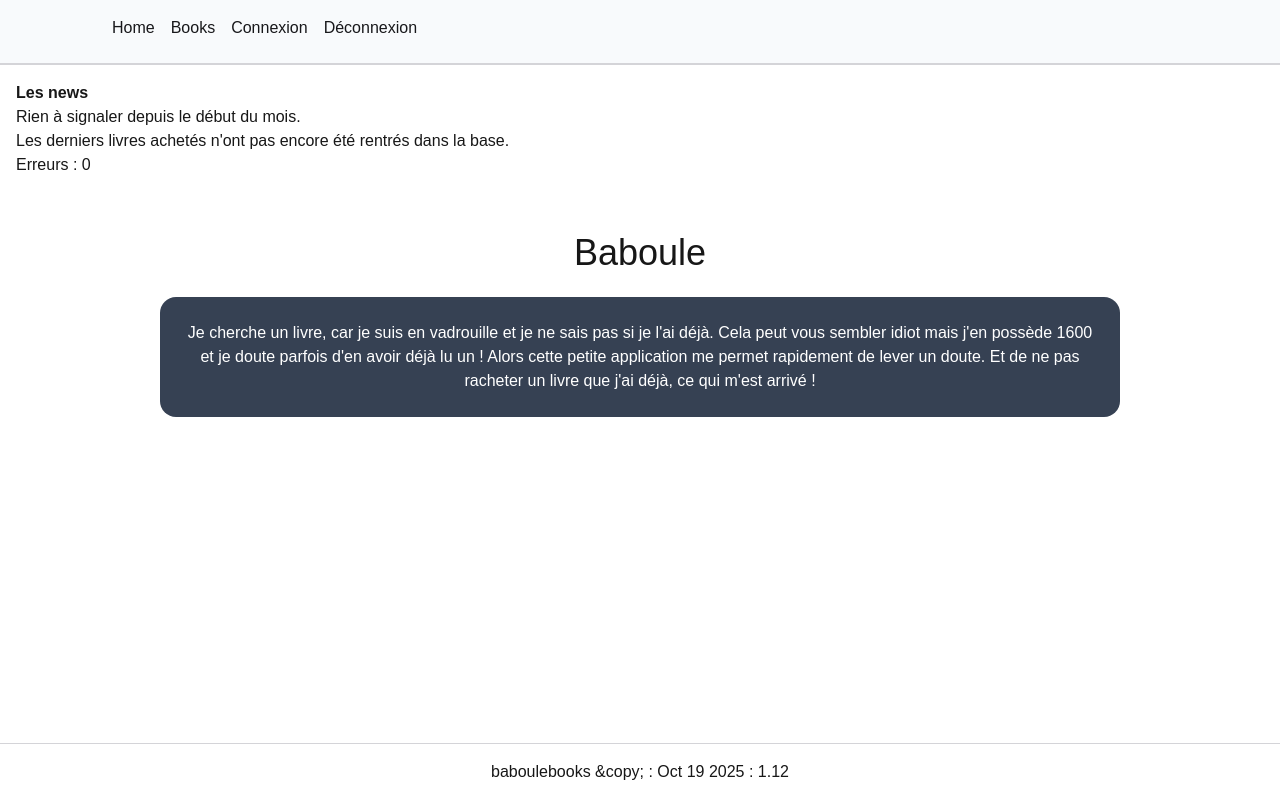
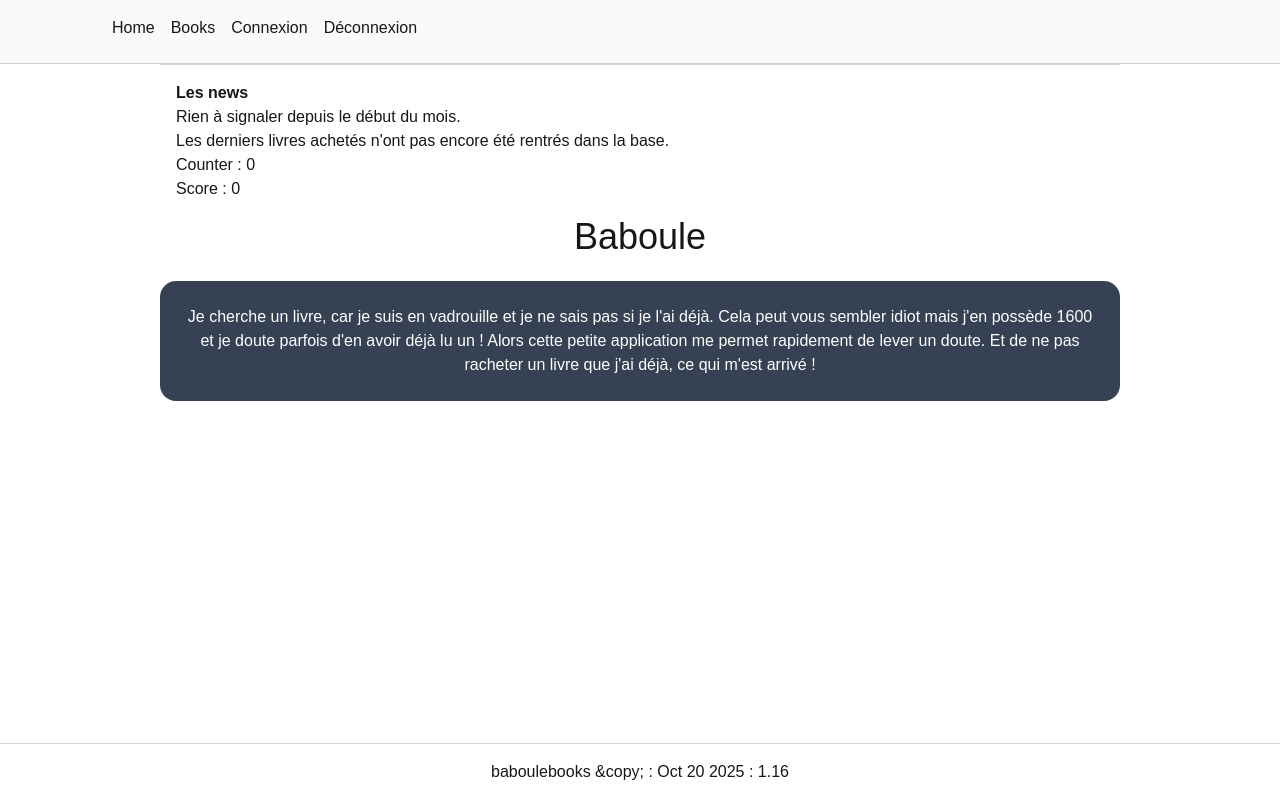
Before and after one commit to yves40/baboulebooksweb, a Next.js app in the folder babweb/: page / in a window 1280 px wide. Built offline with nearby package versions, Linux system fonts and the light colour scheme.

Commit message:
Heavy work on contexts and middleware. Change header logic

```diff
--- a/babweb/src/app/appContext.jsx
+++ b/babweb/src/app/appContext.jsx
@@ -5,37 +5,28 @@
 */
 "use client"
 
-import { createContext, useContext, useState, useEffect } from "react";
+import { createContext, useContext, useState, useEffect, useRef } from "react";
 
 export const AppContext =createContext();
 console.log(`AppContext triggered`);
 
 export function AppProvider({children}) {
 
-  const version = 'baboulebooks &copy; : Oct 19 2025 : 1.12';
-  const [AppInfo, setAppInfo] = useState( {
-    homeVisits: 0,
-    Errors404: 0
-  })
-
-  useEffect( () => {
-    console.log(`useEffect() in AppContext with errors set to : ${AppInfo.Errors404}`);
-  }, []);
+  const version = 'baboulebooks &copy; : Oct 20 2025 : 1.16';
+  const errors = useRef(0);
 
   function incErrors404() {
-    const newAppInfo = {...AppInfo};
-    newAppInfo.Errors404++;
-    setAppInfo(newAppInfo);
+    errors.current += 1;
   }
   function getVersion() {
     return version;
   }
   function getErrors404() {
-    return AppInfo.Errors404;
+    return errors.current;
   }
 
   return (
-    <AppContext.Provider value={{AppInfo, incErrors404, getVersion, getErrors404}}>
+    <AppContext.Provider value={{incErrors404, getVersion, getErrors404}}>
       {children}
     </AppContext.Provider>
   )
--- a/babweb/src/app/error.jsx
+++ b/babweb/src/app/error.jsx
@@ -1,13 +1,8 @@
 "use client"
 
 import Link from "next/link"
-import { useContext } from "react";
-import { AppContext } from "./appContext";
 
 export default function error() {
-
-  const appctx = useContext(AppContext);
-  appctx.incErrors404();
 
   return (
     <div className=" pt-44 text-center">
--- a/babweb/src/app/globals.css
+++ b/babweb/src/app/globals.css
@@ -50,7 +50,7 @@ body {
   @apply text-right bg-white p-4 border-t border-t-zinc-300;
 }
 .page__container {
-  @apply  mx-auto my-10 text-center w-[30rem]
+  @apply  mx-auto text-center w-[30rem]
       sm:w-[40rem]
       md:w-[50rem]
       lg:w-[60rem];
--- a/babweb/src/app/layout.jsx
+++ b/babweb/src/app/layout.jsx
@@ -31,7 +31,6 @@ export default function RootLayout({ children }) {
       <body className="body__container">
         <Providers>
           <Navbar></Navbar>
-          <Header></Header>
           <main className="page__container">
             {children}
           </main>
--- a/babweb/src/app/not-found.jsx
+++ b/babweb/src/app/not-found.jsx
@@ -6,17 +6,17 @@ import { useContext } from "react";
 
 export default function notfound() {
 
-  const { incErrors404 } = useContext(AppContext);
-  // console.log(`******************** ${Errors404}`);
+  const appctx = useContext(AppContext);
+  appctx.incErrors404();
 
   return (
-    <div>
+    <div className="header">
         <h1 className=" text-4xl mb-4">404 - Not found</h1>
         <p className="mb-2 text-red-500 ">La page demandée n'a pas été trouvée</p>
         <p className="my-4 text-gray-700 px-8">Contactez l'administrateur au 06.88.33.55.66<br/>
           Il est très disponible et s'efforcera de résoudre ce problème dans les meilleurs délais.
           En dépit de son immense charge de travail pour développer cette application.
-          Si en dépit de ses efforts le délai contractuel de résolution ( 12H )n'était pas respecté
+          Si en dépit de ses efforts le délai contractuel de résolution ( 12H ) n'était pas respecté
           vous pouver signaler cette anomalie et demander des indemnisations conséquentes en
           envoyant un mail à : poubelle.delespace@blackhole.com
         </p>
--- a/babweb/src/app/page.jsx
+++ b/babweb/src/app/page.jsx
@@ -1,8 +1,10 @@
 import Image from "next/image";
+import Header from "@/components/Header";
 
 export default function Home() {
   return (
     <div>
+        <Header></Header>
         <h1 className="text-4xl mb-6">Baboule</h1>
         <p className=" p-6 text-white bg-gray-700  border-0 rounded-2xl">
           Je cherche un livre, car je suis en vadrouille et je ne sais pas si je l'ai déjà.
--- a/babweb/src/components/Footer.jsx
+++ b/babweb/src/components/Footer.jsx
@@ -9,8 +9,6 @@ import { AppContext } from "@/app/appContext"
 function Footer() {
 
   const appctx = useContext(AppContext);
-  const errors = appctx.getErrors404();
-
   return (
     <footer className="footer">
       <Link href="#">{`${appctx.getVersion()}`}</Link>
--- a/babweb/src/components/Header.jsx
+++ b/babweb/src/components/Header.jsx
@@ -1,13 +1,29 @@
 "use client"
 
-import { useContext } from "react"
+import { useContext, useEffect, useRef, useState } from "react"
 import { AppContext } from "@/app/appContext"
 
 
 function Header() {
 
   const appctx = useContext(AppContext);
-  const errors = appctx.getErrors404();
+  let errors = appctx.getErrors404();
+  const counter = useRef(0);
+  const [score, setScore] = useState(0);
+
+
+  useEffect(() => {
+        const timeID = setInterval(() => {
+          counter.current += 1;
+          console.log((counter.current));
+          setScore(score + 1);
+        }, 1000);
+        return cleanup(timeID);
+      }, []);
+
+  function cleanup(td) {
+    clearInterval(td);
+  }
 
   return (
     <header className="header">
@@ -15,7 +31,8 @@ function Header() {
         <h3 className=" font-bold">Les news</h3>
         <p>Rien à signaler depuis le début du mois.</p>
         <p>Les derniers livres achetés n'ont pas encore été rentrés dans la base.</p>
-        <p>Erreurs : {errors}</p>
+        <p>Counter : {counter.current}</p>
+        <p>Score : {score}</p>
       </div>
     </header>
   )
```
